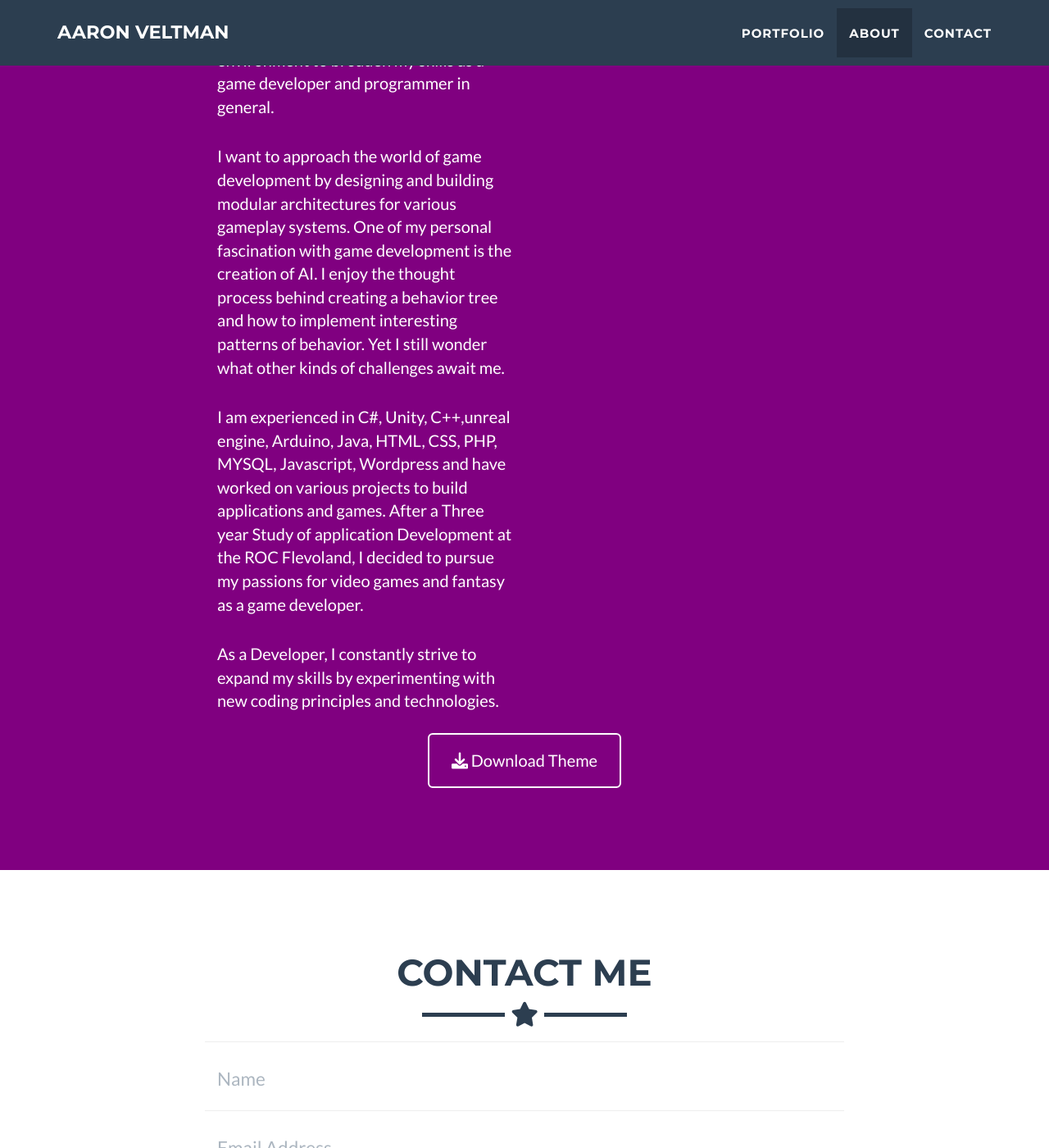
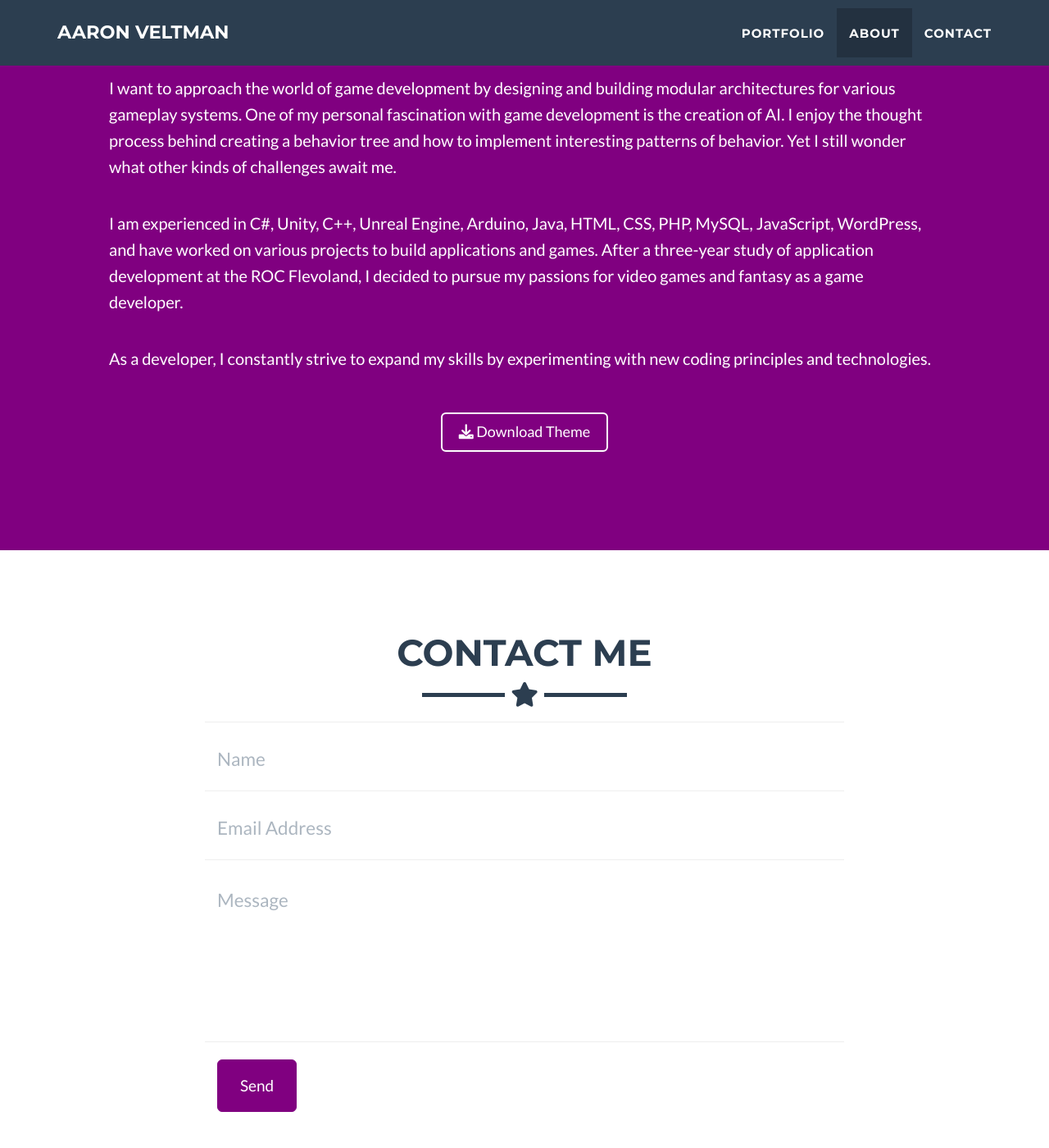
Before and after one commit to aaronvelt/aaronvelt.github.io, a Jekyll site: the page built from _posts/2014-07-18-project-1.markdown, in a window 1280 px wide and 1400 px high, scrolled down 1908 px. Shown: the whole window at 82% size. Built offline with Jekyll 4.4.1, drawn with Linux system fonts in a browser that asks for light colours.

Commit message:
Update about.html

```diff
--- a/_includes/about.html
+++ b/_includes/about.html
@@ -1,14 +1,14 @@
 <!-- About Section -->
-<section class="success" id="about">
-    <div class="container">
+<section class="success" id="about" style="text-align: center;">
+    <div style="width: 80%; max-width: 1200px; margin: 0 auto; padding: 20px;">
         <div class="row">
-            <div class="col-lg-12 text-center">
+            <div style="margin-bottom: 20px;">
                 <h2>About</h2>
-                <hr class="star-light">
+                <hr class="star-light" style="border: 0; height: 2px; background: #fff;">
             </div>
         </div>
         <div class="row">
-            <div class="col-lg-4 col-lg-offset-2">
+            <div style="text-align: left; margin: 0 auto; font-size: 1.1em; line-height: 1.6;">
                 <p>
                     Bachelor game Developer graduate at the HKU. I am very enthusiastic to work in a fun
                     and challenging work environment to broaden my skills as a game developer and programmer in general.
@@ -20,16 +20,16 @@
                 </p>
                 <br>
                 <p>
-                    I am experienced in C#, Unity, C++,unreal engine, Arduino, Java, HTML, CSS, PHP, MYSQL, Javascript, Wordpress and have worked on various projects to build applications and games.
-                    After a Three year Study of application Development at the ROC Flevoland, I decided to pursue my passions for video games and fantasy as a game developer.
+                    I am experienced in C#, Unity, C++, Unreal Engine, Arduino, Java, HTML, CSS, PHP, MySQL, JavaScript, WordPress, and have worked on various projects to build applications and games.
+                    After a three-year study of application development at the ROC Flevoland, I decided to pursue my passions for video games and fantasy as a game developer.
                 </p>
                 <br>
                 <p>
-                    As a Developer, I constantly strive to expand my skills by experimenting with new coding principles and technologies.
+                    As a developer, I constantly strive to expand my skills by experimenting with new coding principles and technologies.
                 </p>
             </div>
-            <div class="col-lg-8 col-lg-offset-2 text-center">
-                <a href="https://github.com/jeromelachaud/freelancer-theme" class="btn btn-lg btn-outline">
+            <div style="margin-top: 30px;">
+                <a href="https://github.com/jeromelachaud/freelancer-theme" class="btn btn-lg btn-outline" style="display: inline-block; padding: 10px 20px; border: 2px solid #fff; color: #fff; text-decoration: none; font-size: 18px; margin-top: 20px;">
                     <i class="fa fa-download"></i> Download Theme
                 </a>
             </div>
```
